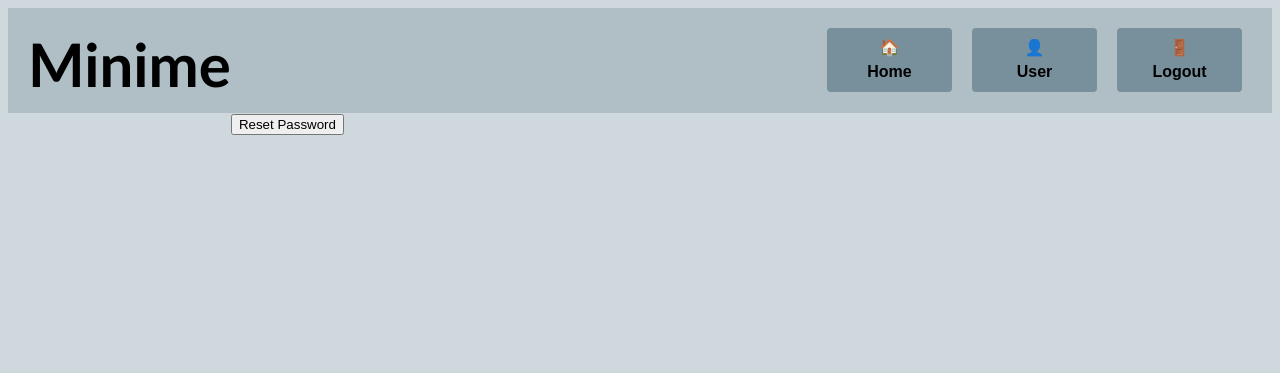
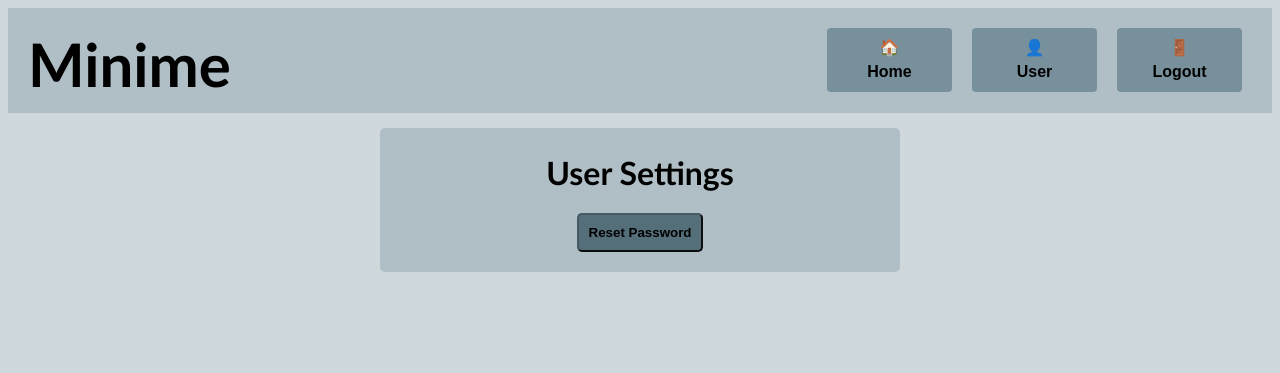
Before and after one commit to rmariah/Capstone-2019, a Django app: page /useraccount/ in a window 1280 px wide. Shown: the top 373 px of the page. Run offline with Django 3.2, Linux system fonts and the light colour scheme.

Commit message:
Updated user account page

```diff
--- a/ScrappingUI/minime/templates/useraccount.html
+++ b/ScrappingUI/minime/templates/useraccount.html
@@ -1,5 +1,8 @@
 {% extends "base.html" %}
 
 {% block content %}
-    <a href="/accounts/password_reset"> <button> Reset Password </button> </a>
+    <div class="content-box">
+        <h1>User Settings</h1>
+        <a href="/accounts/password_reset"> <button> Reset Password </button> </a>
+    </div>
 {% endblock content %}
```
